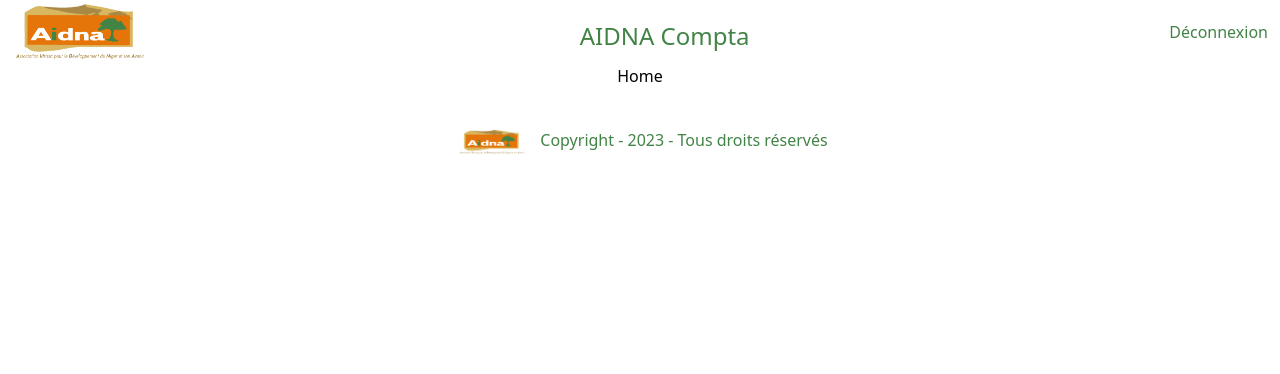
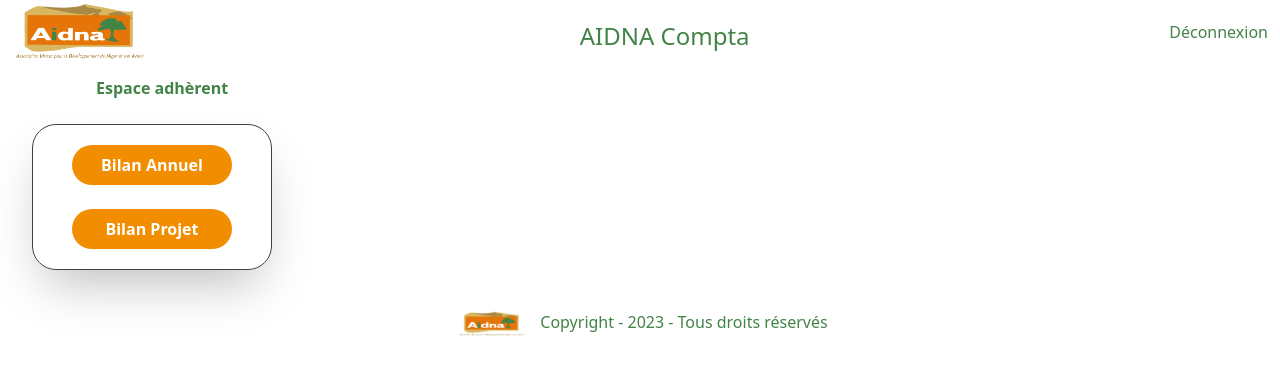
Before and after one commit to serpentaire/AIDNA-Compta, a React (Vite) app in the folder frontend/: page / in a window 1280 px wide. Shown: the top 374 px of the page. Built offline with nearby package versions, Linux system fonts and the light colour scheme.

Commit message:
création sidebar adherent pour la home

```diff
--- /dev/null
+++ b/frontend/src/components/sidebar/SideBarAdherent.jsx
@@ -0,0 +1,23 @@
+import React from 'react';
+
+function SideBarAdherent() {
+  return (
+    <div>
+      <h1 className="rounded-3xl text-1xl text-center text-green font-semibold p-3 md:text-start md:pl-24">
+      Espace adhèrent
+      </h1>
+      <div className="md:w-60 md:w-56 border pt-2 pb-2 border-black hover:scale-105 duration-300 rounded-3xl shadow-2xl lg:max-w-lg mt-3 mx-8">
+        <div className="flex flex-col mx-3">
+          <div className="flex flex-row justify-around items-center my-3">
+            <button className="rounded-full p-2 bg-orange text-white font-bold w-1/2 md:w-3/4" type="button">Bilan Annuel</button>
+          </div>
+          <div className="flex flex-row justify-around items-center my-3">
+            <button className="rounded-full p-2 bg-orange text-white font-bold w-1/2 md:w-3/4">Bilan Projet</button>
+          </div>
+        </div>
+      </div>
+    </div>
+  );
+}
+
+export default SideBarAdherent;
--- a/frontend/src/pages/Home.jsx
+++ b/frontend/src/pages/Home.jsx
@@ -1,7 +1,8 @@
+import SideBarAdherent from "@components/sidebar/SideBarAdherent"
 export default function Home() {
   return (
-    <div className="footer text-center">
-      <h1>Home</h1>
+    <div className="footer">
+      <SideBarAdherent />
     </div>
   );
 }
--- a/frontend/tailwind.config.js
+++ b/frontend/tailwind.config.js
@@ -6,6 +6,7 @@ module.exports = {
       white: "#FFFFFF",
       black: "#404040",
       green: "#428346",
+      orange: "#F28D00",
     },
     extend: {
       fontFamily: {
```
